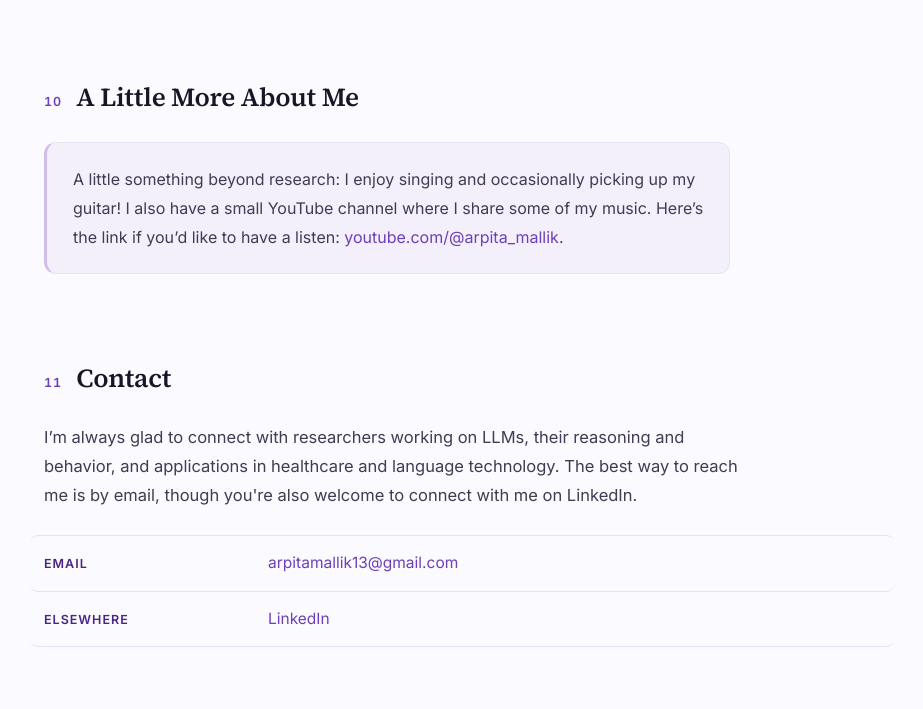
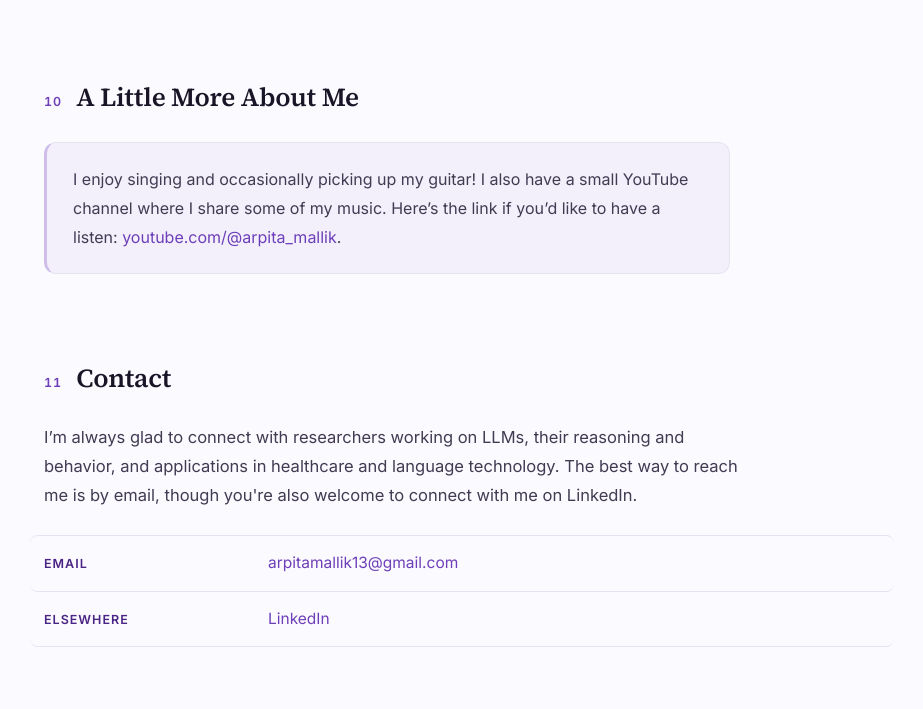
Before and after one commit to ArpitaMallik/ArpitaMallik.github.io, a plain HTML site: page index.html in a window 1280 px wide. Shown: the part 5549-6258 px from the top of the page, without its empty margins (178-1101 px from the left). Drawn offline with nearby package versions, Linux system fonts and the light colour scheme.

Commit message:
minor updates

```diff
--- a/index.html
+++ b/index.html
@@ -642,7 +642,7 @@ was checked against a medical doctor on 105 answers (Cohen&rsquo;s &kappa; = 0.6
             <h2 class="section-title">A Little More About Me</h2>
 
             <p class="misc-text">
-                A little something beyond research: I enjoy singing and occasionally picking up my
+                I enjoy singing and occasionally picking up my
                 guitar! I also have a small YouTube channel where I share some of my music.
                 Here&rsquo;s the link if you&rsquo;d like to have a listen:
                 <a href="https://www.youtube.com/@arpita_mallik" target="_blank" rel="noopener">youtube.com/@arpita_mallik</a>.
```
